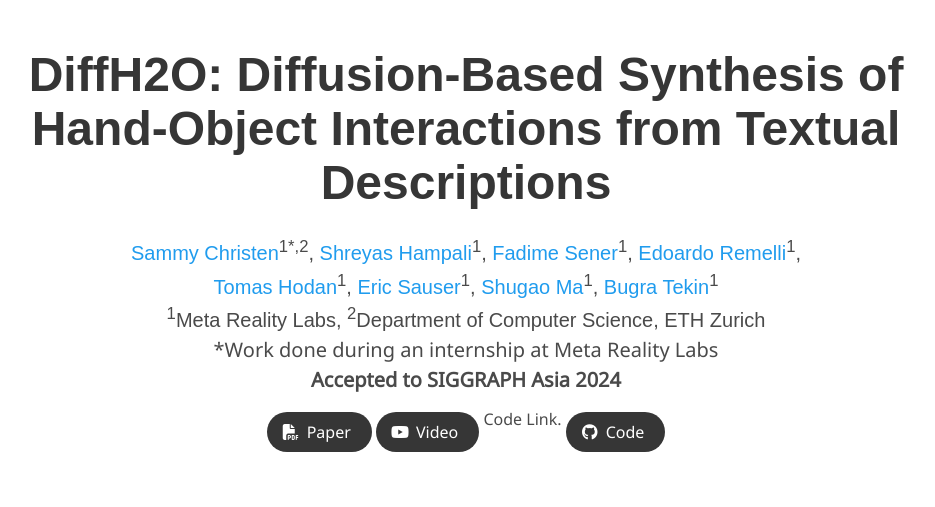
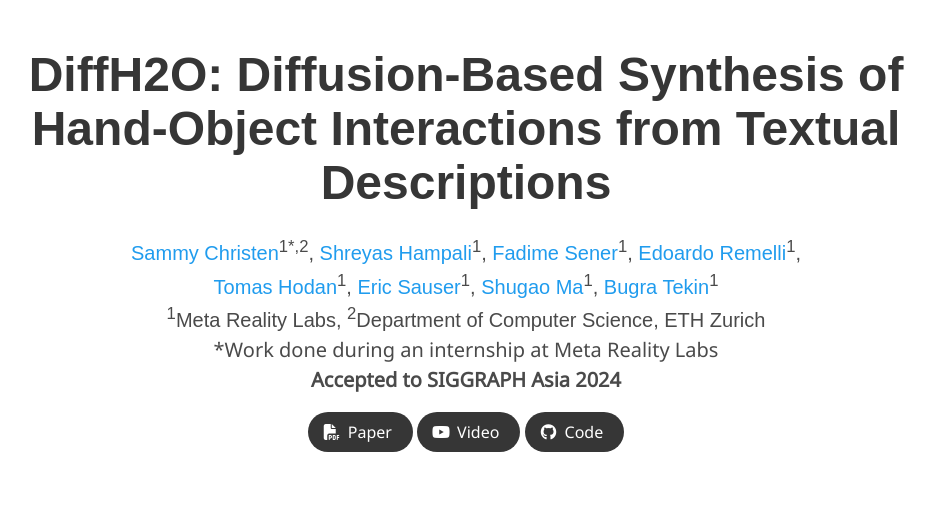
Before and after one commit to diffh2o/diffh2o.github.io, a plain HTML site: page index.html in a window 1280 px wide. Shown: the top 507 px of the page, without its empty margins (174-1109 px from the left). Drawn offline with nearby package versions, Linux system fonts and the light colour scheme; some icons are missing; a web font is replaced by a local one.

Commit message:
Update index.html

```diff
--- a/index.html
+++ b/index.html
@@ -108,7 +108,6 @@ Textual Descriptions</h1>
                 </a>
               </span>
               <!-- Code Link. -->
-             Code Link.
              <span class="link-block">
              <a href="https://github.com/facebookresearch/diffh2o"
                  class="external-link button is-normal is-rounded is-dark">
```
